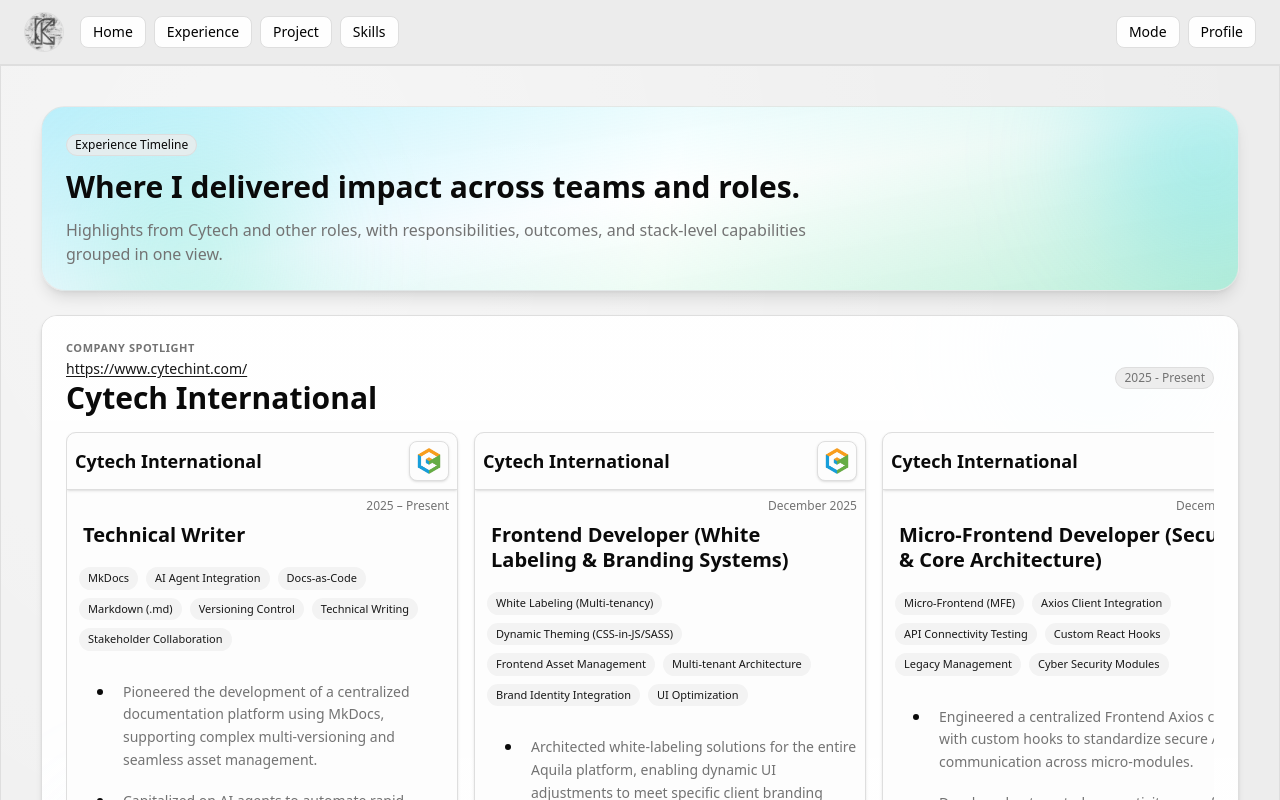
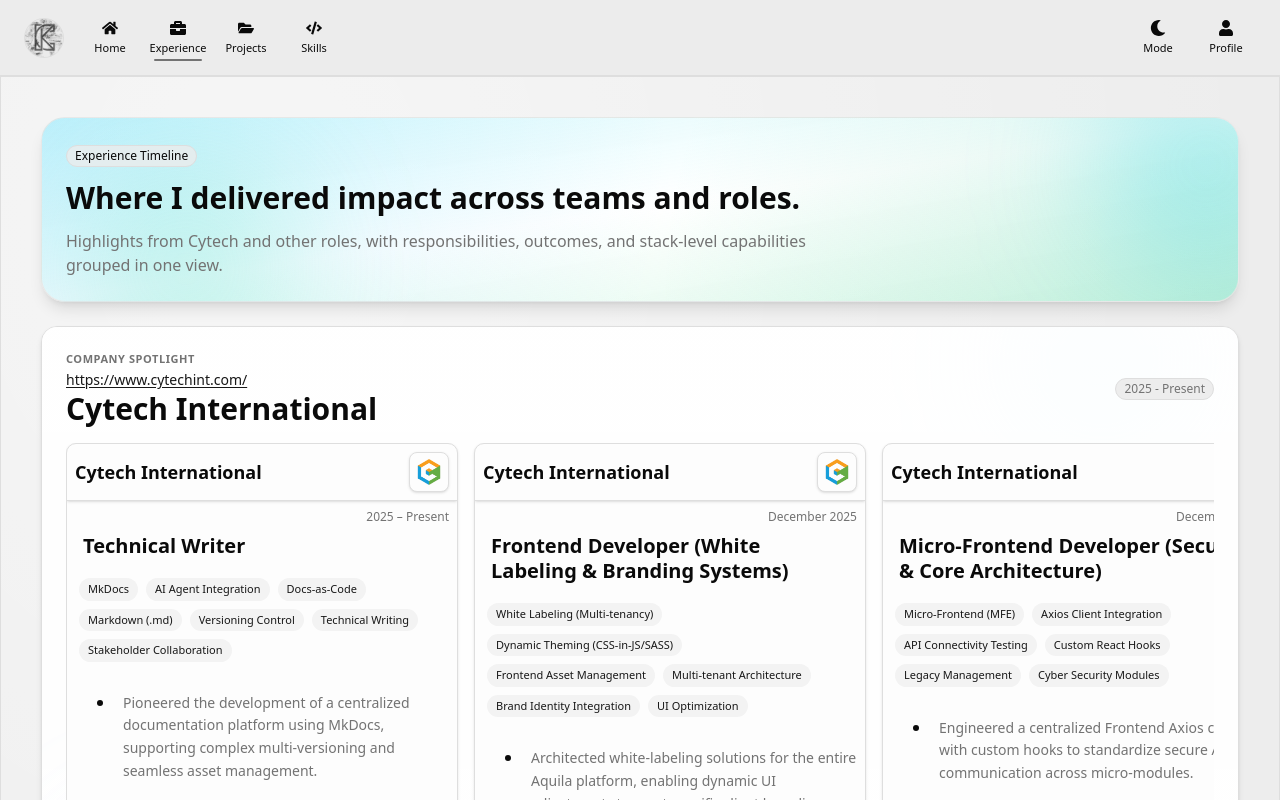
Before and after one commit to kentchristian/web-portfolio, a React app: page /experience in a window 1280 px wide. Shown: the top 800 px of the page. Built offline with nearby package versions, Linux system fonts and the light colour scheme; the HTML template or start-up script is replaced by a standard one.

Commit message:
feat: add icon for navs

```diff
--- a/src/layout.tsx
+++ b/src/layout.tsx
@@ -1,5 +1,16 @@
-import { Menu, X } from 'lucide-react';
 import { useCallback, useEffect, useState } from 'react';
+import { motion } from 'framer-motion';
+import {
+  FaBars,
+  FaBriefcase,
+  FaCode,
+  FaFolderOpen,
+  FaHome,
+  FaMoon,
+  FaTimes,
+  FaUser
+} from 'react-icons/fa';
+import type { IconType } from 'react-icons';
 import { Outlet, useLocation, useNavigate } from 'react-router-dom';
 
 import { Button } from '../shadcn/components/ui/button';
@@ -12,18 +23,20 @@
 type NavItem = {
   path: string;
   name: string;
+  icon: IconType;
 };
 
 type ActionButton = {
   title: string;
+  icon: IconType;
   fn: () => void;
 };
 
 const navList: NavItem[] = [
-  { path: '', name: 'Home' },
-  { path: 'experience', name: 'Experience' },
-  { path: 'projects', name: 'Project' },
-  { path: 'skills', name: 'Skills' },
+  { path: '', name: 'Home', icon: FaHome },
+  { path: 'experience', name: 'Experience', icon: FaBriefcase },
+  { path: 'projects', name: 'Projects', icon: FaFolderOpen },
+  { path: 'skills', name: 'Skills', icon: FaCode },
   // { path: 'portfolio', name: 'Porfolio' },
   // { path: 'contact', name: 'Contact' },
 
@@ -35,6 +48,12 @@
 export default function MainLayout() {
   const [_theme, setTheme] = useState<string>(toggleTheme);
   const [isDrawerOpen, setIsDrawerOpen] = useState(false);
+  const menuIconSize = 24;
+  const activeMenuButtonClass = 'text-foreground';
+  const desktopMenuButtonClass =
+    'relative h-auto w-15 flex-col gap-1.5 rounded-none border-b-2 border-b-transparent py-2 transition-colors duration-200 hover:bg-transparent hover:text-muted-foreground';
+  const mobileMenuButtonClass =
+    'relative h-auto w-full flex-col gap-1.5 rounded-none border-b-2 border-b-transparent py-3 transition-colors duration-200 hover:bg-transparent hover:text-muted-foreground';
 
   const navigate = useNavigate();
   const location = useLocation();
@@ -79,13 +98,37 @@
     setIsDrawerOpen(false);
   };
 
+  const normalizePath = useCallback((pathname: string) => {
+    if (pathname === '/') {
+      return pathname;
+    }
+
+    return pathname.replace(/\/+$/, '');
+  }, []);
+
+  const isNavPathActive = useCallback(
+    (path: string) => {
+      const currentPath = normalizePath(location.pathname);
+      const targetPath = path ? `/${path}` : '/';
+
+      if (targetPath === '/') {
+        return currentPath === targetPath;
+      }
+
+      return currentPath === targetPath || currentPath.startsWith(`${targetPath}/`);
+    },
+    [location.pathname, normalizePath]
+  );
+
   const actionButtons: ActionButton[] = [
     {
       title: 'Mode',
+      icon: FaMoon,
       fn: handleThemeState
     },
     {
       title: 'Profile',
+      icon: FaUser,
       fn: () => {
         alert('show-profile-dropdown');
       }
@@ -123,7 +166,7 @@
               aria-controls="mobile-navigation-drawer"
               aria-expanded={isDrawerOpen}
             >
-              {isDrawerOpen ? <X size={18} /> : <Menu size={18} />}
+              {isDrawerOpen ? <FaTimes size={18} /> : <FaBars size={18} />}
             </Button>
           </div>
 
@@ -145,18 +188,33 @@
               </button>
 
               <div className="flex flex-1 flex-wrap gap-2">
-                {navList.map(({ path, name }: NavItem) => (
+                {navList.map(({ path, name, icon: Icon }: NavItem) => {
+                  const isActive = isNavPathActive(path);
+
+                  return (
                     <Button
                       key={path || 'dashboard'}
                       size="sm"
-                    className="flex-1 sm:flex-none"
+                      variant="ghost"
+                      className={cn(desktopMenuButtonClass, isActive && activeMenuButtonClass)}
+                      aria-label={`Navigate to ${name}`}
+                      aria-current={isActive ? 'page' : undefined}
                       onClick={() => {
                         handleNav(path);
                       }}
                     >
-                    {name}
+                      <Icon size={menuIconSize} />
+                      <span className="text-[11px] leading-none">{name}</span>
+                      {isActive ? (
+                        <motion.span
+                          layoutId="desktop-nav-active-line"
+                          transition={{ type: 'spring', stiffness: 520, damping: 38 }}
+                          className="absolute bottom-0 left-1/2 h-0.5 w-4/5 -translate-x-1/2 rounded-full bg-muted-foreground"
+                        />
+                      ) : null}
                     </Button>
-                ))}
+                  );
+                })}
               </div>
             </div>
 
@@ -165,12 +223,15 @@
                 <Button
                   key={action.title}
                   size="sm"
-                  className="flex-1 sm:flex-none"
+                  variant="ghost"
+                  className={desktopMenuButtonClass}
+                  aria-label={action.title}
                   onClick={() => {
                     action.fn();
                   }}
                 >
-                  {action.title}
+                  <action.icon size={menuIconSize} />
+                  <span className="text-[11px] leading-none">{action.title}</span>
                 </Button>
               ))}
             </div>
@@ -233,37 +294,55 @@
                 setIsDrawerOpen(false);
               }}
             >
-              <X size={16} />
+              <FaTimes size={16} />
             </Button>
           </div>
 
           <div className="space-y-2">
-            {navList.map(({ path, name }: NavItem) => (
+            {navList.map(({ path, name, icon: Icon }: NavItem) => {
+              const isActive = isNavPathActive(path);
+
+              return (
                 <Button
                   key={`mobile-${path || 'dashboard'}`}
                   size="sm"
-                className="w-full justify-start"
+                  variant="ghost"
+                  className={cn(mobileMenuButtonClass, isActive && activeMenuButtonClass)}
+                  aria-label={`Navigate to ${name}`}
+                  aria-current={isActive ? 'page' : undefined}
                   onClick={() => {
                     handleNavAndClose(path);
                   }}
                 >
-                {name}
+                  <Icon size={menuIconSize} />
+                  <span className="text-[11px] leading-none">{name}</span>
+                  {isActive ? (
+                    <motion.span
+                      layoutId="mobile-nav-active-line"
+                      transition={{ type: 'spring', stiffness: 520, damping: 38 }}
+                      className="absolute bottom-0 left-1/2 h-0.5 w-4/5 -translate-x-1/2 rounded-full bg-muted-foreground"
+                    />
+                  ) : null}
                 </Button>
-            ))}
+              );
+            })}
           </div>
 
-          <div className="mt-4 border-t border-border pt-4 space-y-2">
+          <div className="flex flex-row mt-4 border-t border-border pt-4 space-y-1">
             {actionButtons.map((action: ActionButton) => (
               <Button
                 key={`mobile-action-${action.title}`}
                 size="sm"
-                className="w-full justify-start"
+                variant="ghost"
+                className={mobileMenuButtonClass}
+                aria-label={action.title}
                 onClick={() => {
                   action.fn();
                   setIsDrawerOpen(false);
                 }}
               >
-                {action.title}
+                <action.icon size={menuIconSize} />
+                <span className="text-[11px] leading-none">{action.title}</span>
               </Button>
             ))}
           </div>
```
Lines whose indentation alone changed are shown as unchanged.
